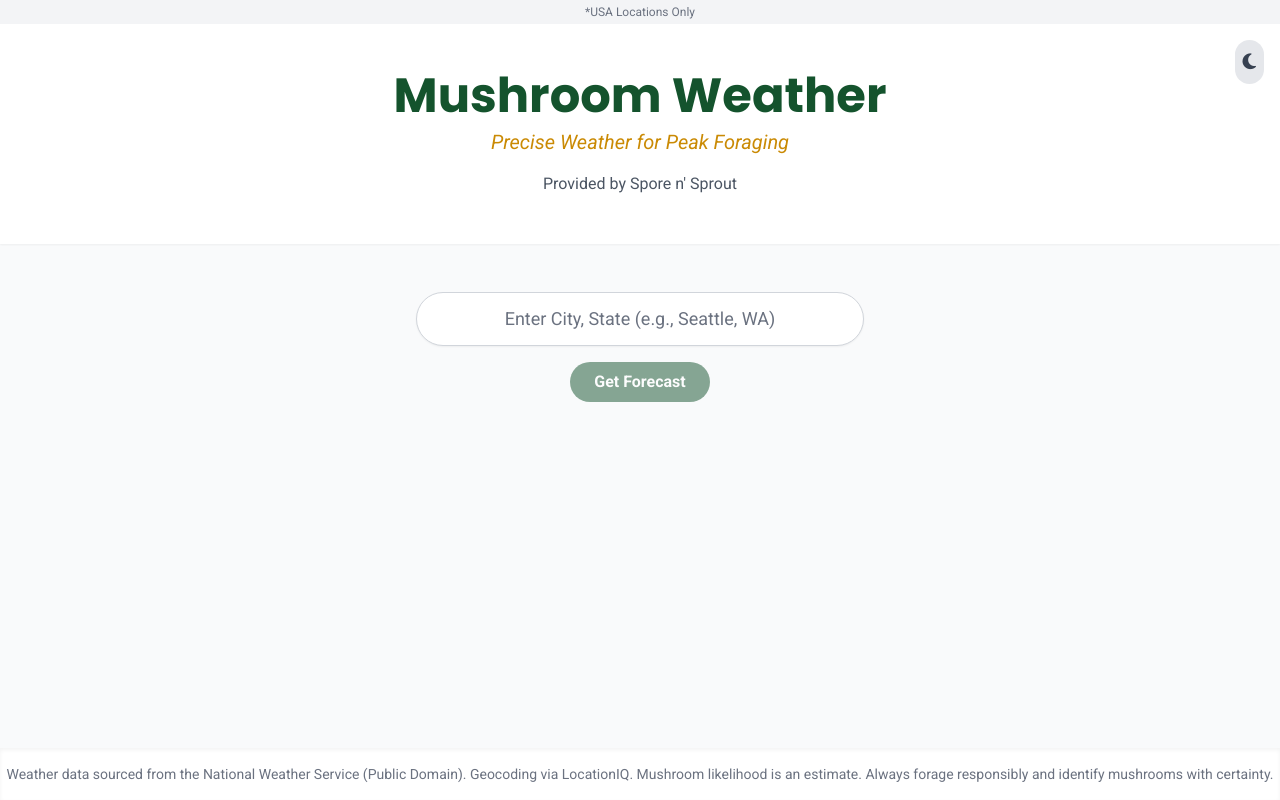
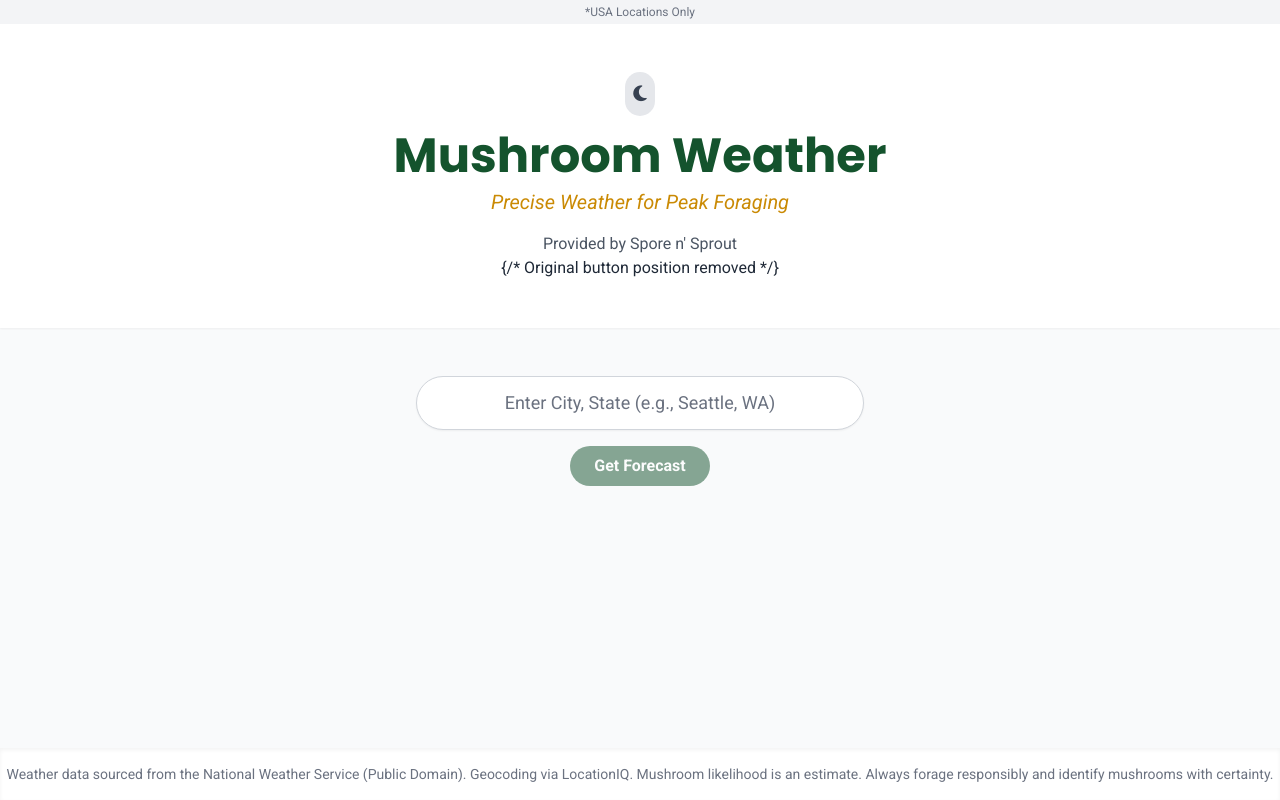
Before and after one commit to SporenSprout/MushroomWeather, a plain HTML site: page index.html in a window 1280 px wide. Drawn offline with nearby package versions, Linux system fonts and the light colour scheme.

Commit message:
Update index.html

```diff
--- a/index.html
+++ b/index.html
@@ -147,7 +147,14 @@
         *USA Locations Only
     </div>
 
-    <header class="relative text-center py-8 md:py-12 bg-white dark:bg-gray-800 shadow-sm transition-colors duration-300">
+    <header class="text-center py-8 md:py-12 bg-white dark:bg-gray-800 shadow-sm transition-colors duration-300">
+         <div class="flex justify-center mb-4">
+            <button id="dark-mode-toggle" aria-label="Toggle dark mode" class="p-2 rounded-full bg-gray-200 dark:bg-gray-700 text-gray-700 dark:text-gray-300 hover:bg-gray-300 dark:hover:bg-gray-600 transition-all duration-300 focus:outline-none focus:ring-2 focus:ring-offset-2 focus:ring-indigo-500 dark:focus:ring-offset-gray-800">
+                <i id="moon-icon" class="fas fa-moon text-lg"></i>
+                <i id="sun-icon" class="fas fa-sun text-lg hidden"></i>
+            </button>
+        </div>
+
         <h1 class="font-poppins text-4xl md:text-5xl font-bold text-green-900 dark:text-green-300 transition-colors duration-300">Mushroom Weather</h1>
         <p class="font-roboto italic text-lg md:text-xl text-yellow-600 dark:text-yellow-400 mt-2">Precise Weather for Peak Foraging</p>
 
@@ -155,10 +162,7 @@
              <span>Provided by Spore n' Sprout</span>
         </div>
 
-        <button id="dark-mode-toggle" aria-label="Toggle dark mode" class="absolute top-4 right-4 p-2 rounded-full bg-gray-200 dark:bg-gray-700 text-gray-700 dark:text-gray-300 hover:bg-gray-300 dark:hover:bg-gray-600 transition-all duration-300 focus:outline-none focus:ring-2 focus:ring-offset-2 focus:ring-indigo-500 dark:focus:ring-offset-gray-800">
-            <i id="moon-icon" class="fas fa-moon text-lg"></i>
-            <i id="sun-icon" class="fas fa-sun text-lg hidden"></i>
-        </button>
+        {/* Original button position removed */}
     </header>
 
     <section id="location-input-section" class="text-center py-8 md:py-12 px-4">
```
